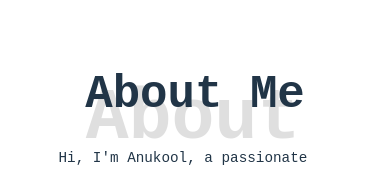
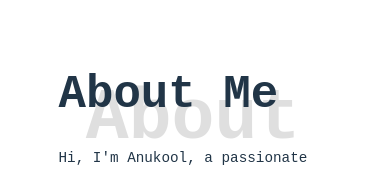
Before and after one commit to AnukoolFS1/portfolio2, a React (Vite) app: page / in a window 390 px wide. Shown: the part 846-1016 px from the top of the page. Built offline with nearby package versions, Linux system fonts and the light colour scheme.

Commit message:
correct the responsive

```diff
--- a/src/css/about.css
+++ b/src/css/about.css
@@ -14,7 +14,6 @@
 }
 .about article h1{
     position: relative;
-    text-align: center;
     z-index: 1;
 }
 .about article > h1::after{
@@ -32,7 +31,7 @@ tr,td,th{
     text-align: left;
 }
 
-@media (max-width:426px) {
+@media (max-width:426px){
     .about {
         padding: var(--phone-padding);
     }
--- a/src/css/header.css
+++ b/src/css/header.css
@@ -51,7 +51,7 @@ header li a:hover{
 }
 
 
-@media (min-width:424px) {
+@media (max-width:426px) {
     header{
         justify-content: center;
         font-size: 1rem;
```
